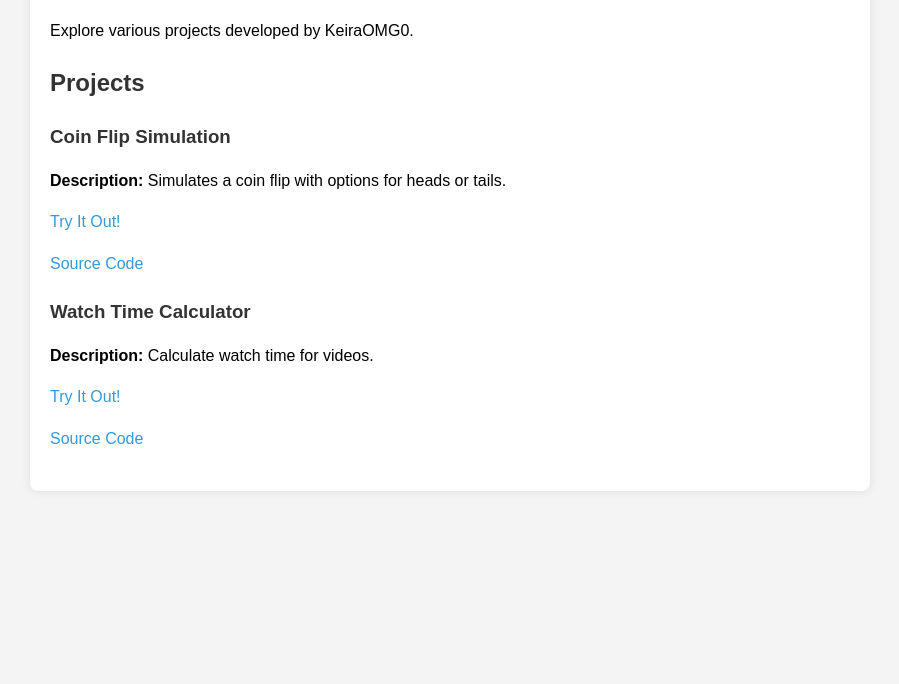
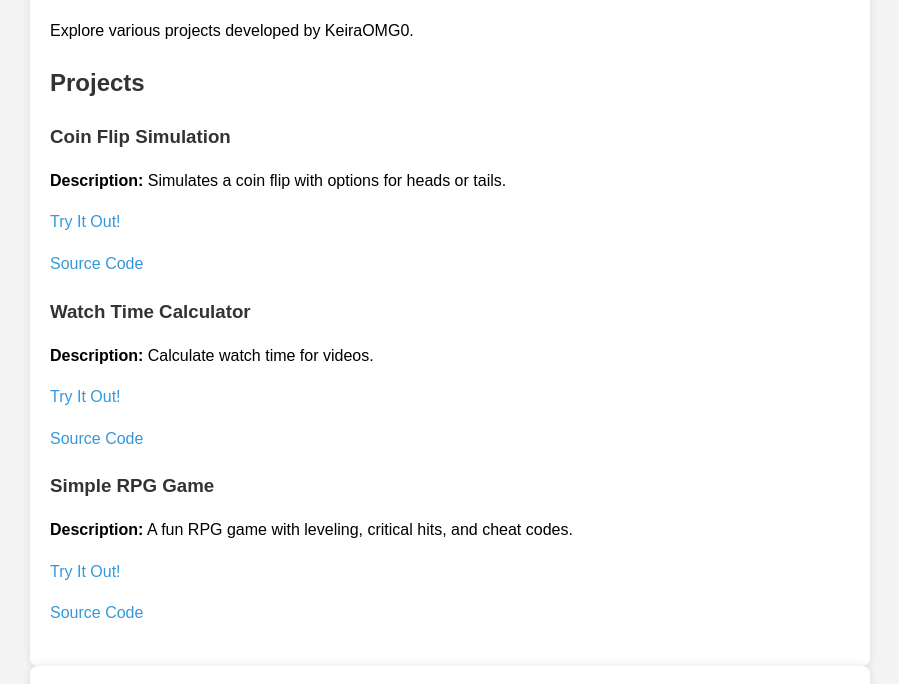
Before and after one commit to KeiraOMG0/KeiraOMG0.github.io, a plain HTML site: page index.html in a window 1280 px wide. Shown: the part 116-800 px from the top of the page, without its empty margins (190-1089 px from the left). Drawn offline with Linux system fonts and the light colour scheme.

Commit message:
Update index.html

```diff
--- a/index.html
+++ b/index.html
@@ -1,3 +1,73 @@
+<!DOCTYPE html>
+<html lang="en">
+<head>
+    <meta charset="UTF-8">
+    <meta name="viewport" content="width=device-width, initial-scale=1.0">
+    <title>KeiraOMG0's Projects</title>
+    <style>
+        body {
+            font-family: Arial, sans-serif;
+            line-height: 1.6;
+            margin: 0;
+            padding: 20px;
+            background-color: #f4f4f4;
+        }
+        h1, h2, h3 {
+            color: #333;
+        }
+        a {
+            color: #3498db;
+            text-decoration: none;
+        }
+        a:hover {
+            text-decoration: underline;
+        }
+        .container {
+            max-width: 800px;
+            margin: 0 auto;
+            background: #fff;
+            padding: 20px;
+            border-radius: 8px;
+            box-shadow: 0 0 10px rgba(0, 0, 0, 0.1);
+        }
+        .project {
+            margin-bottom: 20px;
+        }
+        .project h3 {
+            margin-bottom: 5px;
+        }
+    </style>
+</head>
+<body>
+    <div class="container">
+        <h1>Welcome to KeiraOMG0's Projects!</h1>
+        <p>Explore various projects developed by KeiraOMG0.</p>
+
+        <h2>Projects</h2>
+
+        <div class="project">
+            <h3>Coin Flip Simulation</h3>
+            <p><strong>Description:</strong> Simulates a coin flip with options for heads or tails.</p>
+            <p><a href="https://KeiraOMG0.github.io/coin_flip/index.html">Try It Out!</a></p>
+            <p><a href="https://github.com/KeiraOMG0/KeiraOMG0.github.io/tree/main/coin_flip">Source Code</a></p>
+        </div>
+
+        <div class="project">
+            <h3>Watch Time Calculator</h3>
+            <p><strong>Description:</strong> Calculate watch time for videos.</p>
+            <p><a href="https://KeiraOMG0.github.io/WatchTimeCalculator/index.html">Try It Out!</a></p>
+            <p><a href="https://github.com/KeiraOMG0/KeiraOMG0.github.io/tree/main/WatchTimeCalculator">Source Code</a></p>
+        </div>
+
+        <div class="project">
+            <h3>Simple RPG Game</h3>
+            <p><strong>Description:</strong> A fun RPG game with leveling, critical hits, and cheat codes.</p>
+            <p><a href="https://KeiraOMG0.github.io/IdleGame/index.html">Try It Out!</a></p>
+            <p><a href="https://github.com/KeiraOMG0/KeiraOMG0.github.io/tree/main/IdleGame">Source Code</a></p>
+        </div>
+    </div>
+</body>
+</html>
 <!DOCTYPE html>
 <html lang="en">
 <head>
```
